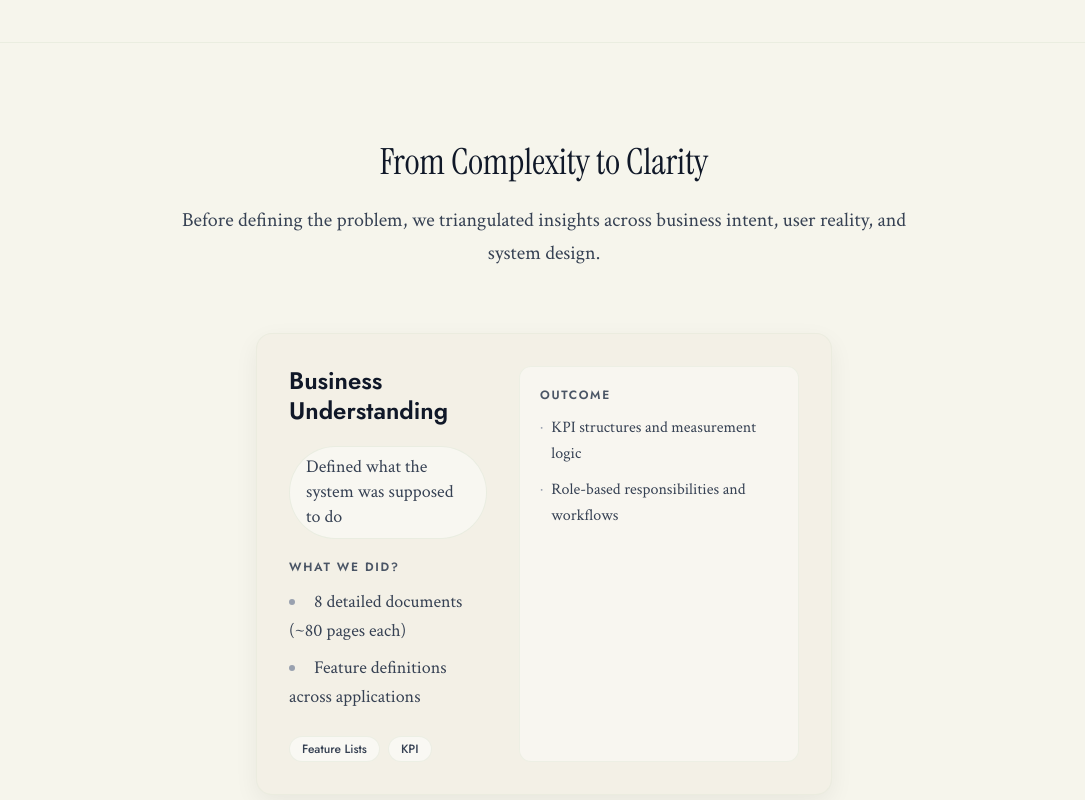
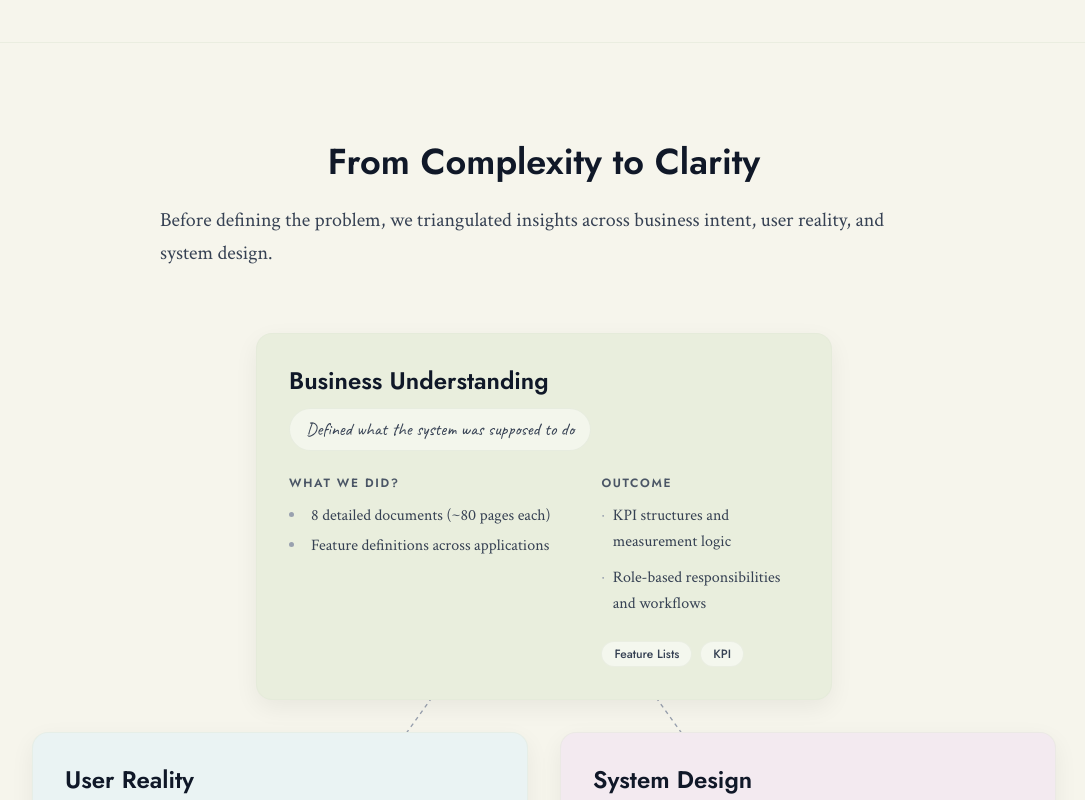
Before and after one commit to uxsneha26/zinnov-case-study, a Next.js app: page /JKC in a window 1280 px wide. Shown: the part 4100-4900 px from the top of the page, without its empty margins (96-1181 px from the left). Built offline with nearby package versions, Linux system fonts and the light colour scheme.

Commit message:
triangulation map

```diff
--- a/components/case-study/triangulation/TriangulationCard.tsx
+++ b/components/case-study/triangulation/TriangulationCard.tsx
@@ -1,9 +1,14 @@
-import { Jost } from "next/font/google";
+import { Jost, Caveat } from "next/font/google";
 import { bodySerif, labelSans } from "@/lib/fonts";
 
 const headingFont = Jost({
   subsets: ["latin"],
   weight: ["400", "500", "600"],
+});
+
+const quoteFont = Caveat({
+  subsets: ["latin"],
+  weight: ["400"],
 });
 
 export type TriangulationCardProps = {
@@ -15,6 +20,8 @@ export type TriangulationCardProps = {
   bgColor: string;
 };
 
+const bulletsListClass = `${bodySerif.className} text-[0.95rem] md:text-[1rem] text-gray-700 leading-relaxed list-disc list-inside marker:text-gray-400 space-y-1`;
+
 export function TriangulationCard({
   title,
   subtitle,
@@ -25,37 +32,54 @@ export function TriangulationCard({
 }: TriangulationCardProps) {
   return (
     <article
-      className={`${bgColor} rounded-2xl shadow-[0_8px_24px_rgba(0,0,0,0.06)] p-6 md:p-8 flex flex-col lg:flex-row gap-6 lg:gap-8 lg:items-stretch border border-[#dfe6d5]/40`}
+      className={`${bgColor} rounded-2xl shadow-[0_8px_24px_rgba(0,0,0,0.06)] p-6 md:p-8 border border-[#dfe6d5]/40 flex flex-col gap-5 md:gap-6`}
     >
-      <div className="flex-1 min-w-0 space-y-5">
+      <header className="space-y-3">
         <h3
           className={`${headingFont.className} text-xl md:text-2xl font-semibold text-gray-900 leading-tight`}
         >
           {title}
         </h3>
-
         <p
-          className={`inline-block rounded-full border border-[#dfe6d5]/60 bg-white/45 px-4 py-2 ${bodySerif.className} text-base md:text-lg text-gray-700 leading-snug`}
+          className={`inline-block rounded-full border border-[#dfe6d5]/60 bg-white/45 px-4 py-2 ${quoteFont.className} text-base md:text-lg text-gray-700 leading-snug`}
         >
           {subtitle}
         </p>
+      </header>
 
-        <div className="space-y-3">
+      <div className="grid grid-cols-1 md:grid-cols-[3fr_2fr] gap-6 md:gap-4 items-start">
+        <div className="min-w-0">
           <p
             className={`${labelSans.className} text-[11px] md:text-xs font-semibold uppercase tracking-[0.14em] text-gray-600`}
           >
             What we did?
           </p>
-          <ul
-            className={`${bodySerif.className} space-y-2 text-base md:text-lg text-gray-700 leading-relaxed list-disc list-inside marker:text-gray-400`}
-          >
+          <ul className={`${bulletsListClass} mt-3`}>
             {bullets.map((line) => (
               <li key={line}>{line}</li>
             ))}
           </ul>
         </div>
 
-        <div className="flex flex-wrap gap-2 pt-1">
+        <div className="min-w-0">
+          <p
+            className={`${labelSans.className} text-[11px] md:text-xs font-semibold uppercase tracking-[0.14em] text-gray-600`}
+          >
+            Outcome
+          </p>
+          <ul
+            className={`${bodySerif.className} mt-3 space-y-2.5 text-base text-gray-700 leading-relaxed`}
+          >
+            {outcome.map((line) => (
+              <li key={line} className="flex gap-2">
+                <span className="text-gray-400 shrink-0" aria-hidden>
+                  ·
+                </span>
+                <span>{line}</span>
+              </li>
+            ))}
+          </ul>
+          <div className="mt-6 flex flex-wrap gap-2">
             {tags.map((tag) => (
               <span
                 key={tag}
@@ -66,26 +90,7 @@ export function TriangulationCard({
             ))}
           </div>
         </div>
-
-      <aside className="rounded-xl border border-[#dfe6d5]/45 bg-white/40 p-5 lg:max-w-[min(100%,280px)] lg:shrink-0 flex flex-col">
-        <p
-          className={`${labelSans.className} text-[11px] md:text-xs font-semibold uppercase tracking-[0.14em] text-gray-600 mb-3`}
-        >
-          Outcome
-        </p>
-        <ul
-          className={`${bodySerif.className} space-y-2.5 text-base text-gray-700 leading-relaxed`}
-        >
-          {outcome.map((line) => (
-            <li key={line} className="flex gap-2">
-              <span className="text-gray-400 shrink-0" aria-hidden>
-                ·
-              </span>
-              <span>{line}</span>
-            </li>
-          ))}
-        </ul>
-      </aside>
+      </div>
     </article>
   );
 }
--- a/components/case-study/triangulation/TriangulationSection.tsx
+++ b/components/case-study/triangulation/TriangulationSection.tsx
@@ -1,5 +1,11 @@
-import { bodySerif, instrumentSerif } from "@/lib/fonts";
+import { bodySerif } from "@/lib/fonts";
 import { TriangulationCard } from "./TriangulationCard";
+import { Jost } from "next/font/google";
+
+const headingFont = Jost({
+  subsets: ["latin"],
+  weight: ["400", "500", "600"],
+});
 
 const DEFAULT_CARDS = [
   {
@@ -14,7 +20,7 @@ const DEFAULT_CARDS = [
       "KPI structures and measurement logic",
       "Role-based responsibilities and workflows",
     ],
-    bgColor: "bg-[#F3F0E6]",
+    bgColor: "bg-[#E9EEDD]",
   },
   {
     title: "User Reality",
@@ -64,27 +70,69 @@ export function TriangulationSection({
       <div className="max-w-5xl mx-auto">
         <header className="max-w-3xl mx-auto text-center mb-12 md:mb-16">
           <h2
-            className={`${instrumentSerif.className} text-3xl md:text-4xl font-normal text-gray-900 leading-tight mb-5`}
+            className={`${headingFont.className} text-4xl md:text-4xl font-semibold text-gray-900 leading-tight mb-5`}
           >
             {sectionTitle}
           </h2>
           <p
-            className={`${bodySerif.className} text-lg md:text-xl text-gray-700 leading-relaxed`}
+            className={`${bodySerif.className} text-lg md:text-xl text-left text-gray-700 leading-relaxed`}
           >
             {sectionDescription}
           </p>
         </header>
 
-        <div className="flex flex-col gap-6 md:gap-8">
+        <div className="relative isolate z-0">
+          <svg
+            className="pointer-events-none absolute inset-0 z-0 hidden h-full w-full overflow-visible md:block"
+            aria-hidden
+            preserveAspectRatio="none"
+          >
+            <line
+              x1="50%"
+              y1="27%"
+              x2="25%"
+              y2="73%"
+              className="stroke-gray-400"
+
+              strokeDasharray="4 4"
+              strokeWidth={1.4}
+              vectorEffect="non-scaling-stroke"
+            />
+            <line
+              x1="50%"
+              y1="27%"
+              x2="75%"
+              y2="73%"
+              className="stroke-gray-400"
+
+              strokeDasharray="4 4"
+              strokeWidth={1.4}
+              vectorEffect="non-scaling-stroke"
+            />
+            <line
+              x1="25%"
+              y1="73%"
+              x2="75%"
+              y2="73%"
+              className="stroke-gray-400"
+
+              strokeDasharray="4 4"
+              strokeWidth={1.4}
+              vectorEffect="non-scaling-stroke"
+            />
+          </svg>
+
+          <div className="relative z-10 flex flex-col gap-6 md:gap-8">
             <div className="flex justify-center">
               <div className="w-full max-w-xl">
                 <TriangulationCard {...top} />
               </div>
             </div>
 
-          <div className="grid grid-cols-1 md:grid-cols-2 gap-6 md:gap-8">
+            <div className="grid grid-cols-1 gap-6 md:grid-cols-2 md:gap-8">
               <TriangulationCard {...left} />
               <TriangulationCard {...right} />
+            </div>
           </div>
         </div>
       </div>
```
Lines whose indentation alone changed are shown as unchanged.
